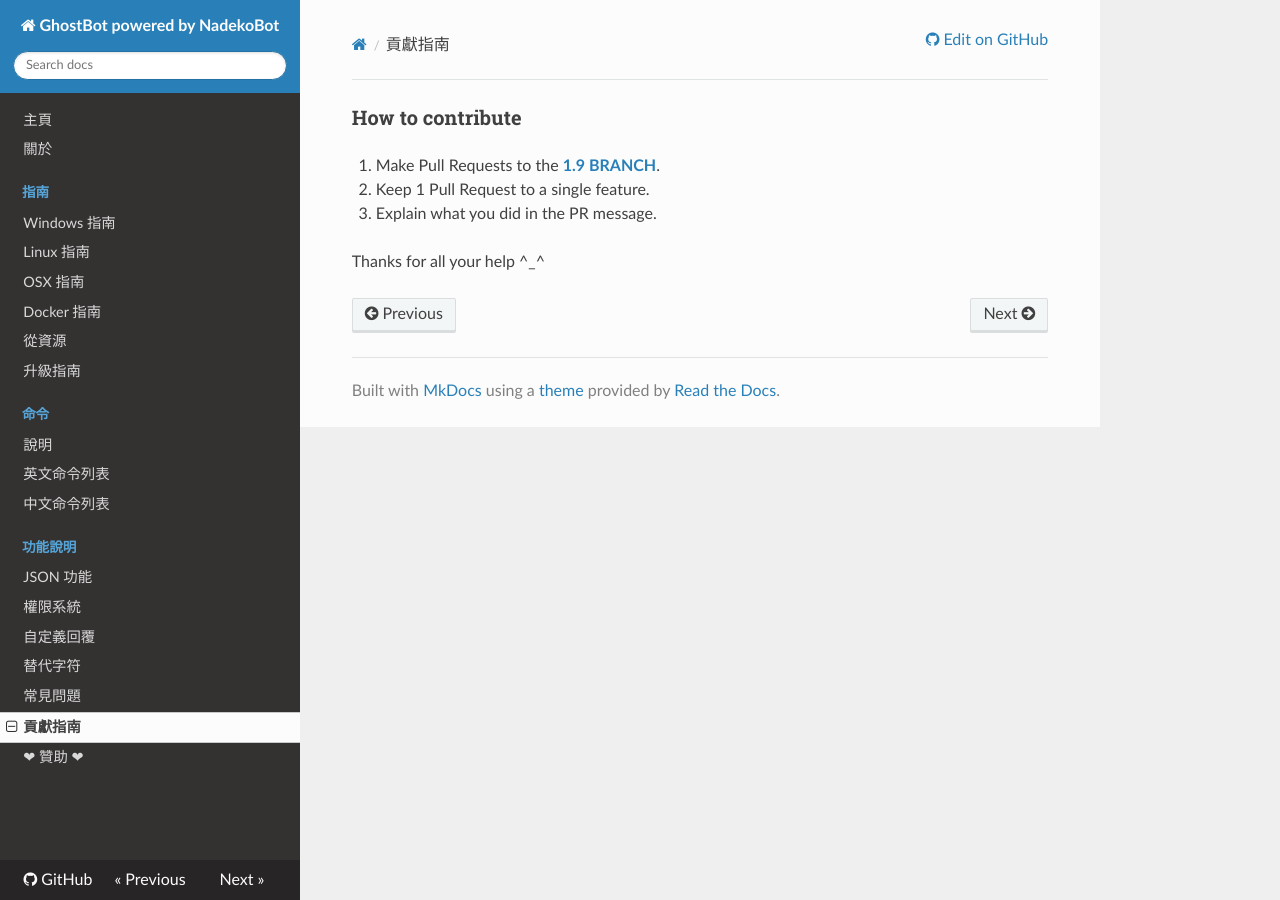
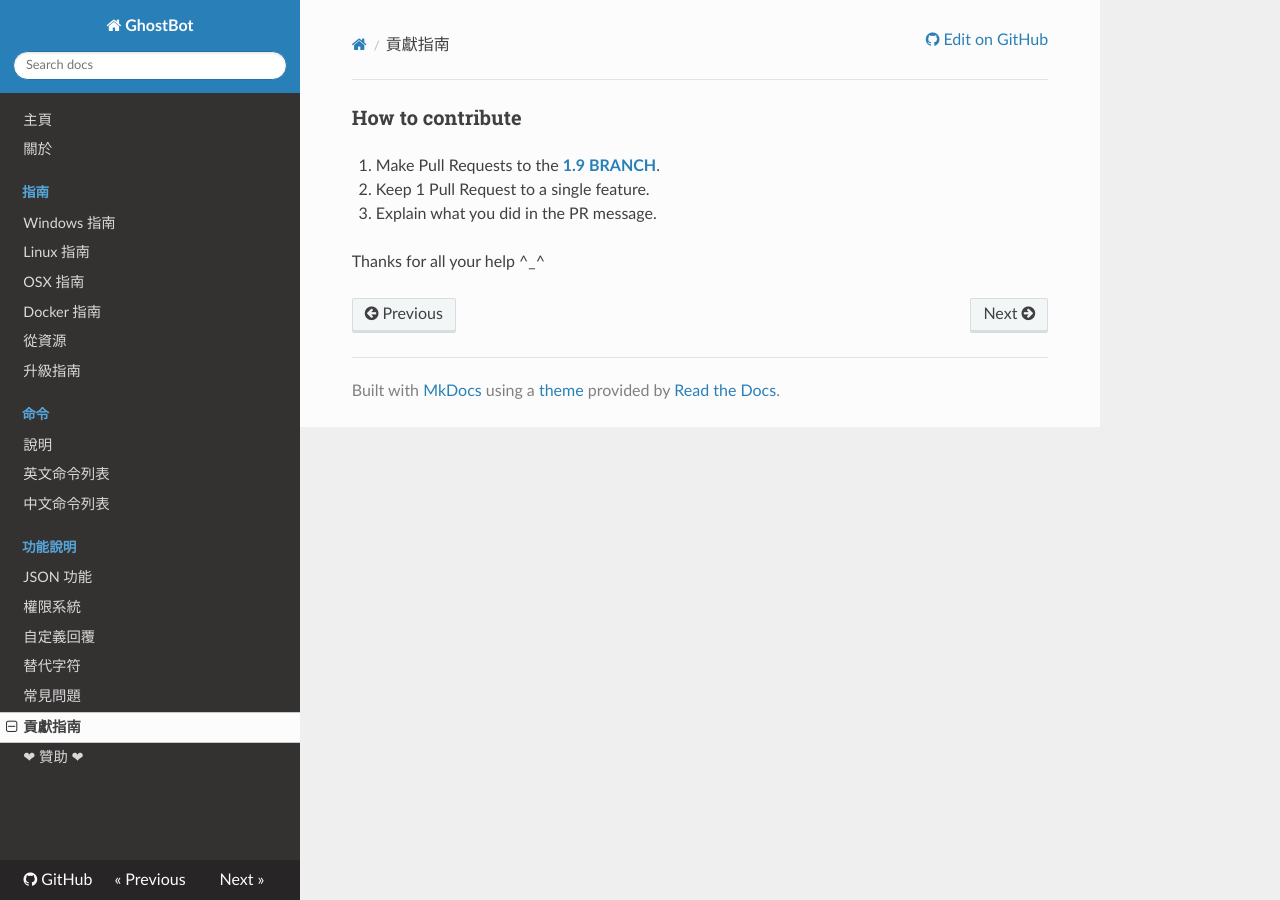
Before and after one commit to LitGhostLove/GhostBot, an MkDocs documentation site: the page built from docs/Contribution Guide.md, in a window 1280 px wide. Built offline with MkDocs 1.6.1, drawn with Linux system fonts in a browser that asks for light colours; nearby versions of some CDN libraries; old or Windows-style settings are respelled for this version of MkDocs.

Commit message:
Update mkdocs.yml

```diff
--- a/mkdocs.yml
+++ b/mkdocs.yml
@@ -1,4 +1,4 @@
-site_name: GhostBot powered by NadekoBot
+site_name: GhostBot
 repo_url: https://github.com/Kwoth/NadekoBot
 pages:
 - 主頁: index.md
```
